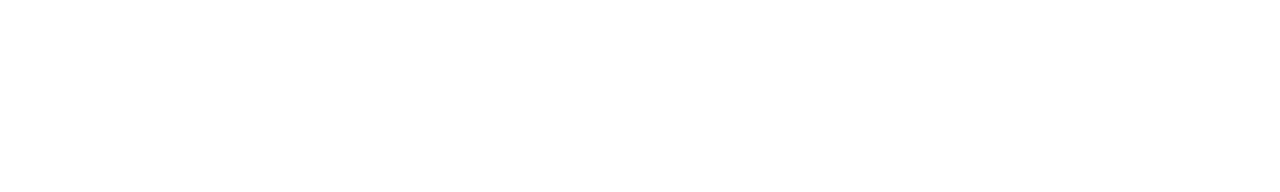
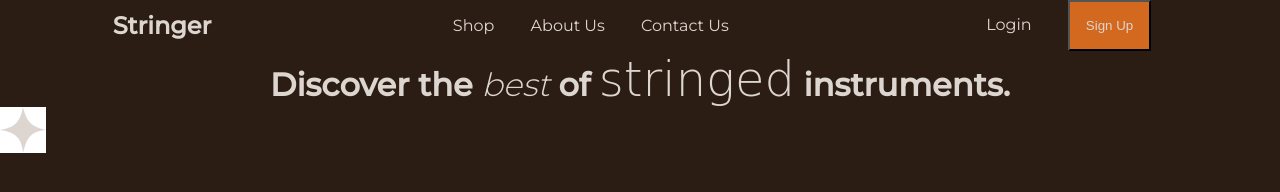
Before and after one commit to FunmiKay/Stringer-landing-page, a plain HTML site: page index.html in a window 1280 px wide. Drawn offline with Linux system fonts and the light colour scheme; a web font is replaced by a local one.

Commit message:
Completed header section

```diff
--- a/index.html
+++ b/index.html
@@ -8,6 +8,22 @@
     <link rel="stylesheet" href="style.css">
 </head>
 <body>
+    <header>
+       <h2 class="logo">Stringer</h2>
+        <nav class="navbar">
+            <a href="#">Shop</a>
+            <a href="#">About Us</a>
+            <a href="#">Contact Us</a>
+        </nav>
+        <links class="links">
+            <a href="#">Login</a>
+            <a href="#"><button class="btn-1">Sign Up</button></a>
+        </links>
+    </header>
+    <main>
 
+        <h1>Discover the <i>best</i> of <span>stringed</span> instruments.</h1>
+        <img  class="polygon-1 " src="./images/Polygon 1.jpg" alt="" srcset="">
+    </main>
 </body>
 </html>
--- a/style.css
+++ b/style.css
@@ -0,0 +1,64 @@
+@import url('https://fonts.googleapis.com/css2?family=Imperial+Script&family=Montserrat:wght@300;400;500&display=swap');
+*{
+    margin:0;
+    padding:0;
+    box-sizing: border-box;
+}
+body {
+    background: #2B1D13;
+    font-family: 'Imperial Script', cursive;
+    font-family: 'Montserrat', sans-serif;
+
+}
+header {
+    display: flex;
+    justify-content: space-around;
+    align-items: center;
+}
+.logo {
+    color: #DDD5D0;
+}
+.navbar a {
+    color: #DDD5D0;
+    text-decoration: none;
+    padding-left: 1rem;
+    padding-right: 1rem;
+}
+.navbar a:hover {
+    text-decoration: none;
+    background-color: brown;
+}
+.links a {
+    color: #DDD5D0;
+    text-decoration: none;
+    padding-left: 1rem;
+    padding-right: 1rem;
+}
+
+.links a:hover {
+    text-decoration: none;
+    background-color: brown;
+}
+.btn-1 {
+    color: #DDD5D0;
+    text-decoration: none;
+    background-color: chocolate;
+    padding: 1rem;
+}
+h1 {
+    color: #DDD5D0;
+    text-align: center;
+}
+i {
+    color: #DDD5D0;
+    font-weight: 100;
+}
+span {
+    color: #DDD5D0;
+    font-weight: 100;
+    font-family: 'Imperial Script', cursive;
+    font-size: 3rem;
+}
+.polygon-1 {
+    background: #2B1D13;
+}
```
Also changed, not shown: images/Polygon 1 (1).jpg (added).
